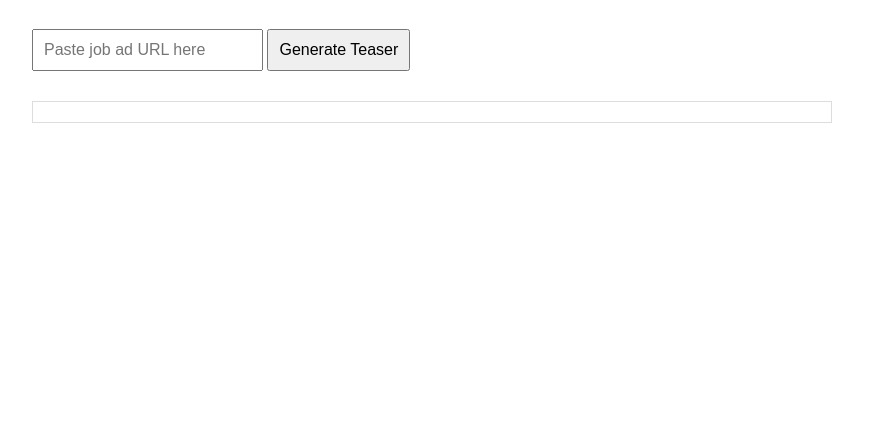
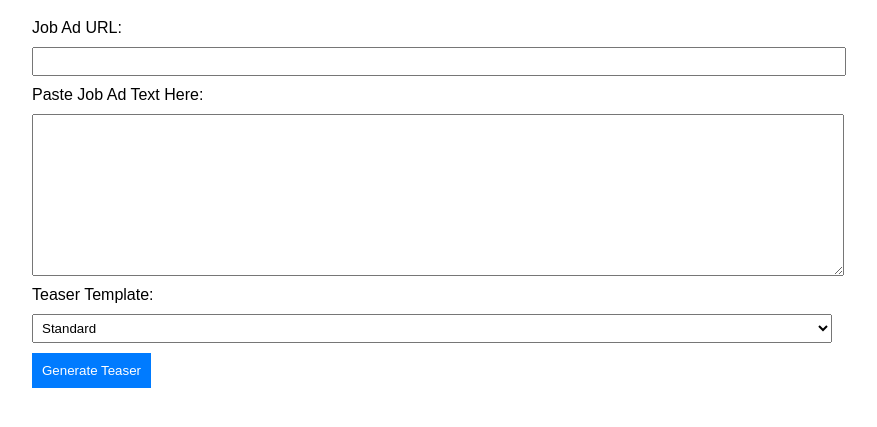
Before and after one commit to boilermaker-innovator/Job-teaser-mvpoo1, a plain HTML site: page index.html in a window 1280 px wide. Shown: the part 81-508 px from the top of the page, without its empty margins (208-1085 px from the left). Drawn offline with Linux system fonts and the light colour scheme.

Commit message:
Update index.html

```diff
--- a/index.html
+++ b/index.html
@@ -1,4 +1,4 @@
-<!DOCTYPE html>
+<!DOCTYPE html><!DOCTYPE html>
 <html lang="en">
 <head>
     <meta charset="UTF-8">
@@ -6,22 +6,38 @@
     <title>Job Teaser Generator</title>
     <style>
         body { font-family: Arial, sans-serif; max-width: 800px; margin: 0 auto; padding: 20px; }
-        input, button { font-size: 16px; padding: 10px; margin: 10px 0; }
-        #teaserResult { margin-top: 20px; border: 1px solid #ddd; padding: 10px; }
+        label, input, textarea, select { display: block; width: 100%; margin-bottom: 10px; }
+        input, textarea, select { padding: 5px; }
+        button { padding: 10px; background-color: #007bff; color: white; border: none; cursor: pointer; }
     </style>
 </head>
 <body>
     <h1>Job Teaser Generator</h1>
-    <input type="text" id="jobUrl" placeholder="Paste job ad URL here">
-    <button onclick="generateTeaser()">Generate Teaser</button>
+    <form id="jobTeaserForm">
+        <label for="jobUrl">Job Ad URL:</label>
+        <input type="url" id="jobUrl" name="jobUrl" required>
+
+        <label for="jobAdText">Paste Job Ad Text Here:</label>
+        <textarea id="jobAdText" name="jobAdText" rows="10" required></textarea>
+
+        <label for="teaserTemplate">Teaser Template:</label>
+        <select id="teaserTemplate" name="teaserTemplate">
+            <option value="standard">Standard</option>
+            <option value="minimal">Minimal</option>
+            <option value="detailed">Detailed</option>
+        </select>
+
+        <button type="submit">Generate Teaser</button>
+    </form>
+
     <div id="teaserResult"></div>
 
     <script>
-        function generateTeaser() {
-            var url = document.getElementById('jobUrl').value;
-            var result = "This is a teaser for the job at: " + url;
-            document.getElementById('teaserResult').innerHTML = result;
-        }
+        document.getElementById('jobTeaserForm').addEventListener('submit', function(e) {
+            e.preventDefault();
+            // Here you would add code to process the job ad text and generate the teaser
+            alert('Form submitted! Teaser generation logic to be implemented.');
+        });
     </script>
 </body>
 </html>
```
